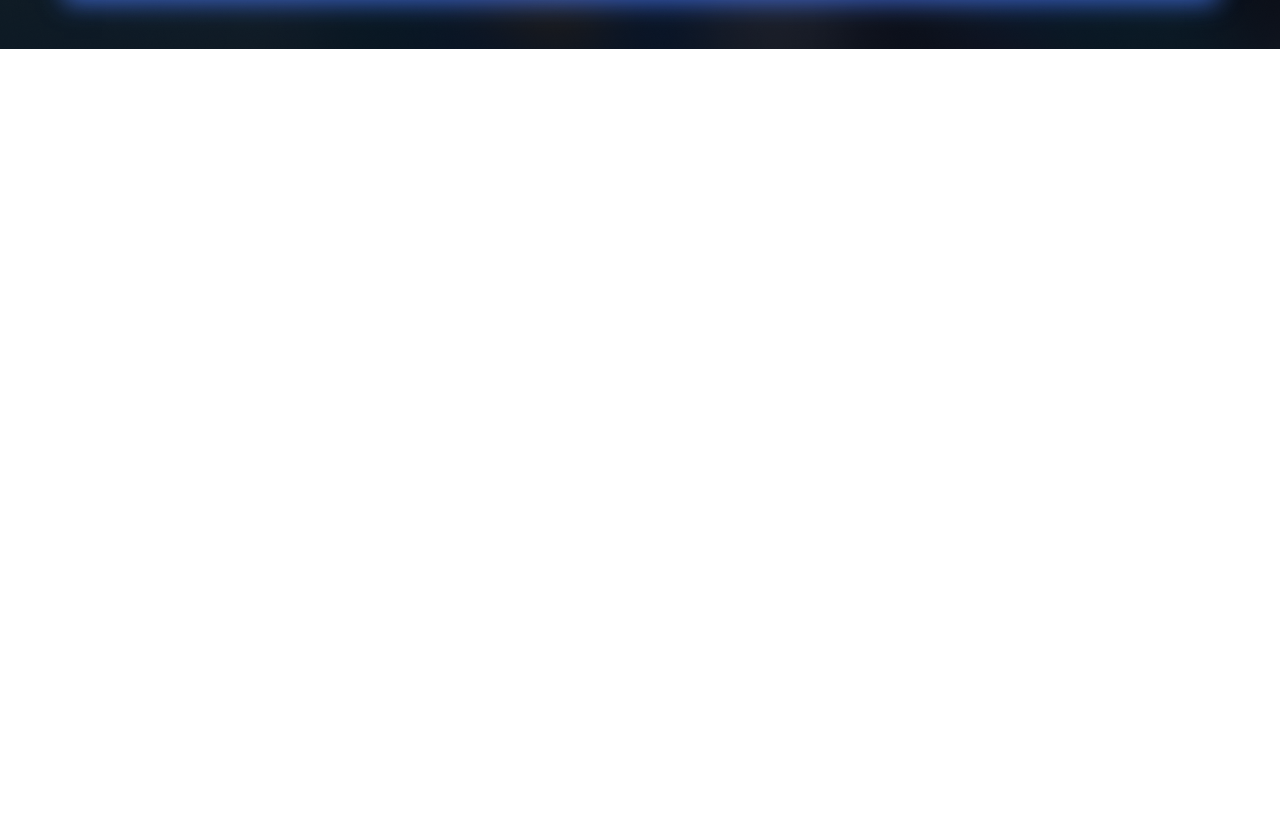
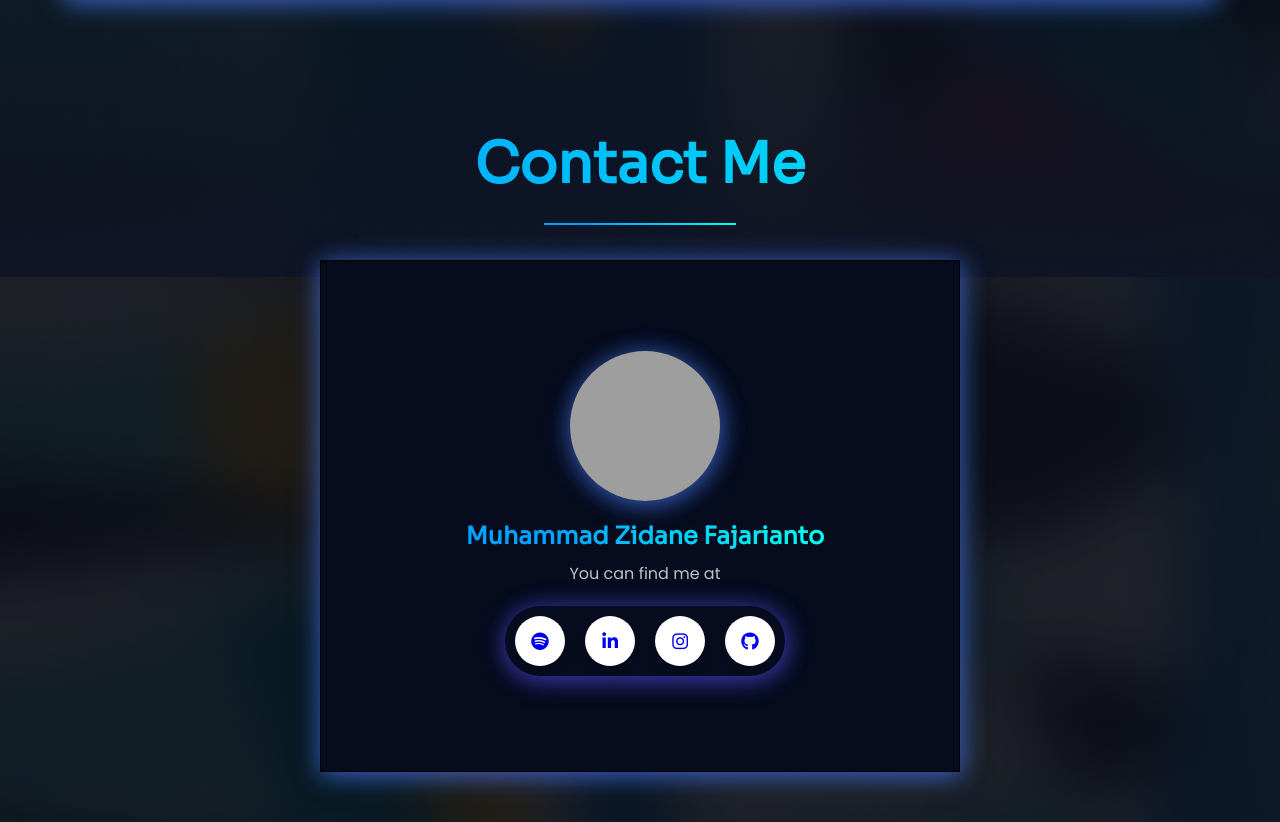
Before and after one commit to Dannaire/zidane-portfolio-web, a React (Create React App) app: page / in a window 1280 px wide. Shown: the part 3074-3896 px from the top of the page. Before the commit the page ends 3123 px from the top, so only its background shows below. Built offline with nearby package versions, Linux system fonts and the light colour scheme; no server answers; grey boxes are pictures that could not be loaded; a web font is replaced by a local one.

Commit message:
add contaact

```diff
--- a/src/App.js
+++ b/src/App.js
@@ -12,10 +12,17 @@ class App extends React.Component{
     render(){
         return(
             <div>
+                <meta charset="UTF-8"/>
+    <meta http-equiv="X-UA-Compatible" content="IE=edge"/>
+    <meta name="viewport" content="width=device-width, initial-scale=1.0"/>
             <div className='nav-wrapper'>
               <div className='nav-logo'>
                 <h2>Zidane</h2>
               </div>
+              <input type="checkbox" id="click" />
+        <label htmlFor="click" className="menu-btn">
+          <i className="fas fa-bars" />
+        </label>
               <ul>
                <li><Link to="/">Beranda</Link></li>
                <li><Link to="/tentangsaya">Tentang saya</Link></li>
--- a/src/Assets/css/beranda.css
+++ b/src/Assets/css/beranda.css
@@ -171,3 +171,49 @@ background: linear-gradient(92deg, #00A3FF 23.7%, #00FFF0 100%);
 -webkit-text-fill-color: transparent;
 background-clip: text;
 }
+@media only screen and (max-width: 768px) {
+    .video-player{
+        width: 10px;
+        height: 10px;
+    }
+}
+@media (max-width: 767px) {
+    .beranda-container{
+        display: flex;
+        flex-direction: column;
+    }
+    .judul-wrapper {
+        width: 100%;
+        padding-left: 0;
+        text-align: center;
+      }
+      .right-player {
+        /* display:none; */
+        width: 100%;
+        padding: 20px;
+      }
+      .left-player {
+        display: none;
+        width: 100%;
+        padding-left: 0;
+      }
+      .right-content {
+        padding-top: 50px;
+        width: 100%;
+      }
+      .tech-wrapper img {
+        width: 100%;
+      }
+  }
+  @media (min-width: 768px) and (max-width: 991px) {
+    Player {
+      height: 400px;
+      width: 100%;
+    }
+  }
+  @media (min-width: 992px) {
+    Player {
+      height: 500px;
+      width: 100%;
+    }
+  }
--- /dev/null
+++ b/src/Assets/css/contact.css
@@ -0,0 +1,147 @@
+.contact-title {
+    font-family: 'Sora';
+    font-style: normal;
+    font-weight: 700;
+    font-size: 56px;
+    text-align: center;
+    line-height: 91px;
+    background: linear-gradient(92deg, #00A3FF 23.7%, #00FFF0 100%);
+    -webkit-background-clip: text;
+    -webkit-text-fill-color: transparent;
+    background-clip: text;
+    margin-top: 120px;
+    position: relative;
+  }
+  .contact-title::after {
+    content: "";
+    position: absolute;
+    bottom: -15px;
+    left: 50%;
+    transform: translateX(-50%);
+    width: 15%;
+    height: 2px;
+    background: linear-gradient(92deg, #00A3FF 23.7%, #00FFF0 100%);
+  }
+  .contact-content {
+    display: flex;
+    flex-direction: row;
+    background-color: #060C1D;
+    /* background-image: url(../image/karya-content-1.png); */
+    justify-content: center;
+    align-items: center;
+    height: 512px;
+    width: 50%;
+    margin: 50px auto;
+    border: 1px solid black;
+    box-shadow: 4px 0px 24px rgba(75, 126, 255, 0.24), 0px 4px 24px rgba(75, 126, 255, 0.6);
+    padding: 10px;
+  }
+  .contact-content-title {
+    padding-top: 20px;
+    margin: 0 auto;
+    /* border: 1px solid white; */
+    /* padding-left: 80px; */
+    margin-bottom: 0px;
+    text-align: center;
+    font-family: 'Sora';
+    font-style: normal;
+    font-weight: 700;
+    font-size: 24px;
+    /* line-height: 91px; */
+    text-align: center;
+    background: linear-gradient(92deg, #00A3FF 23.7%, #00FFF0 100%);
+    -webkit-background-clip: text;
+    -webkit-text-fill-color: transparent;
+    background-clip: text;
+  }
+
+  .contact-content-subtitle {
+    margin: 0 auto;
+    padding-top: 10px;
+    /* border: 1px solid red; */
+    /* padding-left: 80px; */
+    font-family: 'Poppins';
+    font-style: normal;
+    font-weight: 400;
+    font-size: 16px;
+    line-height: 160%;
+    color: rgba(255, 255, 255, 0.75);
+    margin-bottom: 20px;
+    text-align: center;
+  }
+  .contact-wrapper {
+    padding-bottom: 80px;
+    /* border: 1px solid green; */
+    margin-top: 75px;
+        display: flex;
+        flex-direction: column;
+        justify-content: center;
+        align-items: flex-start;
+        flex: 1;
+        padding-left: 10px;
+  }
+  .contact-foto{
+    margin: 0 auto;
+    box-shadow: 4px 0px 24px rgba(75, 126, 255, 0.24), 0px 4px 24px rgba(75, 126, 255, 0.6);
+    border-radius: 50%;
+    /* border: 1px solid green; */
+    /* background-image: url(../image/aboutmefoto.JPG); */
+    object-fit: cover;
+    width: 150px;
+    height: 150px;
+  }
+  .contact-foto img{
+    border-radius: 50%;
+    /* border: 1px solid green; */
+    /* background-image: url(../image/aboutmefoto.JPG); */
+    object-fit: cover;
+    width: 150px;
+    height: 150px;
+  }
+  .contact-button {
+    display: block;
+    width: 60%;
+    margin: 40px auto;
+    padding: 20px 0px;
+    color: #fff;
+    text-align: center;
+    font-family: 'Sora';
+    font-style: normal;
+    font-weight: 700;
+    font-size: 24px;
+    line-height: 30px;
+    text-align: center;
+    background: linear-gradient(92deg, #00A3FF 23.7%, #00FFF0 100%);
+    -webkit-background-clip: text;
+    -webkit-text-fill-color: transparent;
+    background-clip: text;
+    border-radius: 5px;
+    transition: all 0.3s;
+    /* border: 1px solid blue; */
+    box-shadow: 4px 0px 24px rgba(75, 126, 255, 0.24), 0px 4px 24px rgba(75, 126, 255, 0.6);
+    border-radius: 12px;
+    float: left;
+  }
+
+  .contact-button:hover {
+    background-color: #fff;
+    color: #333;
+    cursor: pointer;
+  }
+  .contact-sosmed{
+    margin: 0 auto;
+    border-radius: 100px;
+    box-shadow: 4px 0px 24px rgba(75, 90, 255, 0.24), 0px 4px 24px rgba(102, 75, 255, 0.6);
+  }
+  @media only screen and (max-width: 768px) {
+  .contact-content{
+    width: 80%;
+  }
+  .contact-title{
+    font-size: 40px;
+  }
+  .contact-title::after{
+    width: 50%;
+  }
+
+  }
--- a/src/Assets/css/style.css
+++ b/src/Assets/css/style.css
@@ -63,6 +63,76 @@ body {
 }
 
 .nav-wrapper ul li a:hover {
-  color: #111;
-  background: #fff;
+  color: rgb(0, 132, 255);
+  background: rgba( 255, 255, 255, 0.02 );
+  box-shadow: 0 8px 32px 0 rgba( 31, 38, 135, 0.17 );
+  backdrop-filter: blur( 5.5px );
+  -webkit-backdrop-filter: blur( 5.5px );
 }
+.nav-wrapper .menu-btn i {
+  color: #fff;
+  font-size: 22px;
+  cursor: pointer;
+  display: none;
+}
+
+input[type=checkbox] {
+  display: none;
+}
+
+#click:checked~.menu-btn i:before {
+  content: "\f00d";
+}
+
+#click:checked~ul {
+  left: 0;
+}
+
+#click:checked~ul li a {
+  margin-left: 0px;
+}
+@media (max-width: 1000px) {
+  .nav-wrapper {
+      padding: 0 40px 0 50px;
+  }
+}
+
+@media (max-width: 920px) {
+  .nav-wrapper .menu-btn i {
+      display: block;
+  }
+  .nav-wrapper ul {
+      position: fixed;
+      top: 80px;
+      left: -100%;
+      background: rgba(2, 2, 2, 0.4);
+  box-shadow: 0 8px 32px 0 rgba( 31, 38, 135, 0.17 );
+  backdrop-filter: blur( 5.5px );
+  -webkit-backdrop-filter: blur( 5.5px );
+      height: 100vh;
+      z-index: 9;
+      width: 100%;
+      text-align: center;
+      display: block;
+      transition: all 0.3s ease;
+  }
+  .nav-wrapper ul li {
+      width: 100%;
+      margin: 40px 0;
+  }
+  .nav-wrapper ul li a {
+      width: 100%;
+      margin-left: -100%;
+      display: block;
+      font-size: 20px;
+      transition: 0.6s cubic-bezier(0.68, -0.55, 0.265, 1.55);
+  }
+  .nav-wrapper ul li a:hover {
+      background: none;
+      color: cyan;
+  }
+  .nav-wrapper ul li a.active {
+      background: none;
+      color: cyan;
+  }
+}
--- a/src/Assets/css/tentangsaya.css
+++ b/src/Assets/css/tentangsaya.css
@@ -32,8 +32,8 @@
 
   .tentang-saya-photo-card img {
     border-radius: 20px;
-    width: 400px;
-    height: 400px;
+    width: 420px;
+    height: 420px;
     object-fit: cover;
   }
 
@@ -198,3 +198,26 @@
   background: #CD201F;
   color: #ffffff;
 }
+@media (max-width: 767px) {
+.tentang-saya-container{
+  display: flex;
+  flex-direction: column;
+}
+.tentang-saya-photo-card img {
+  border-radius: 20px;
+  width: 100%;
+  height: 400px;
+  object-fit: cover;
+}
+.left-column {
+  width: 100%;
+  text-align: center;
+}
+
+.right-column {
+  width: 100%;
+  padding: 40px;
+  padding-top: 70px
+}
+
+}
--- a/src/components/beranda.jsx
+++ b/src/components/beranda.jsx
@@ -3,6 +3,7 @@ import { Player, Controls } from '@lottiefiles/react-lottie-player';
 import '../Assets/css/beranda.css'
 import TentangSaya from './tentangsaya';
 import Karya from './karya';
+import Kontak from './kontak'
 import tech from '../Assets/image/tech.png'
 class Beranda extends React.Component{
     render(){
@@ -17,14 +18,14 @@ class Beranda extends React.Component{
                 <h3>1+ years of making the job done in the <span className='smktelkom'>SMK Telkom Malang!</span><br></br>I am a Frontend Engineer with a business mindset from bringing the latest tech to launching successful startups!</h3>
                 </div>
                 <div className='right-player'>
-                <Player
-        ref={this.player} // set the ref to your class instance
-        autoplay={true}
-        loop={true}
-        controls={true}
-        src="https://assets10.lottiefiles.com/packages/lf20_vnikrcia.json"
-        style={{ height: '500px', width: '500px' }}
-      ></Player>
+                <Player ref={this.player} // set the ref to your class instance
+                        autoplay={true}
+                        loop={true}
+                        controls={true}
+                        src="https://assets10.lottiefiles.com/packages/lf20_vnikrcia.json"
+                        style={{ height: '100%', width: '100%' }}>
+
+                </Player>
       </div>
             </div>
             <div className='second-section'>
@@ -55,7 +56,7 @@ class Beranda extends React.Component{
             </div>
 
             <Karya/>
-
+            <Kontak/>
             </div>
         )
     }
--- a/src/components/kontak.jsx
+++ b/src/components/kontak.jsx
@@ -1,9 +1,53 @@
 import React from 'react'
+import '../Assets/css/contact.css'
+import contactfoto from '../Assets/image/aboutmefoto.JPG'
 class Kontak extends React.Component{
     render(){
         return(
             <div>
-                <h2>Ini Kontak</h2>
+                <link rel="stylesheet" href="https://cdnjs.cloudflare.com/ajax/libs/font-awesome/6.3.0/css/all.min.css"/>
+                <div className='contact-title'>
+                 Contact Me
+                </div>
+                <div className='contact-content'>
+                <div className='contact-wrapper'>
+                    <div className='contact-foto'><img src={contactfoto}/></div>
+                <div className='contact-content-title'>Muhammad Zidane Fajarianto</div>
+                <div className='contact-content-subtitle'>You can find me at </div>
+                <div className='contact-sosmed'>
+                <ul className="sosmed-wrapper">
+        <a className="hover-target" href="https://open.spotify.com/user/31ekar7nxdchnqxdkgophz45b3hq" target='_blank'>
+            <li className="icon Spotify">
+                <span className="tooltip">Spotify</span>
+                <span><i className="fa-brands fa-spotify" /></span>
+            </li>
+        </a>
+        <a className="hover-target" href="https://www.linkedin.com/in/muhammad-zidane-fajarianto-317393245/" target='_blank'>
+            <li className="icon linkedin">
+                <span className="tooltip">LinkedIn</span>
+                <span><i className="fa-brands fa-linkedin-in" /></span>
+
+             </li>
+        </a>
+        <a className="hover-target" href="https://www.instagram.com/dann_moriarty/" target='_blank'>
+            <li className="icon instagram">
+                <span className="tooltip">Instagram</span>
+                <span><i className="fab fa-instagram" /></span>
+            </li>
+        </a>
+        <a className="hover-target" href="https://github.com/Dannaire/Tugas-TEFA-Frontend-1" target='_blank'>
+            <li className="icon github">
+                <span className="tooltip">Github</span>
+             <span><i className="fab fa-github" /></span>
+
+             </li>
+        </a>
+
+      </ul>
+      </div>
+
+                </div>
+                </div>
             </div>
         )
     }
```
